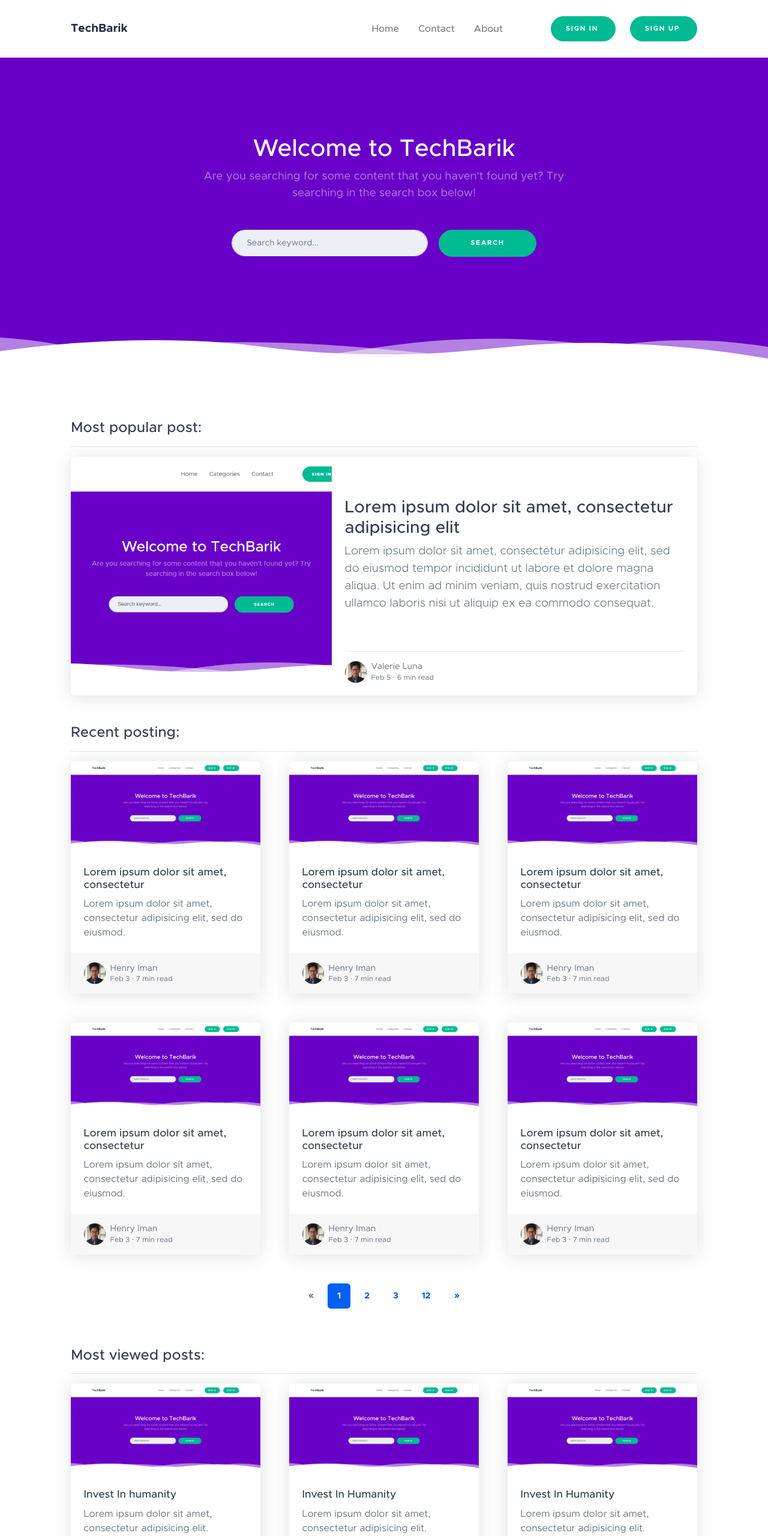
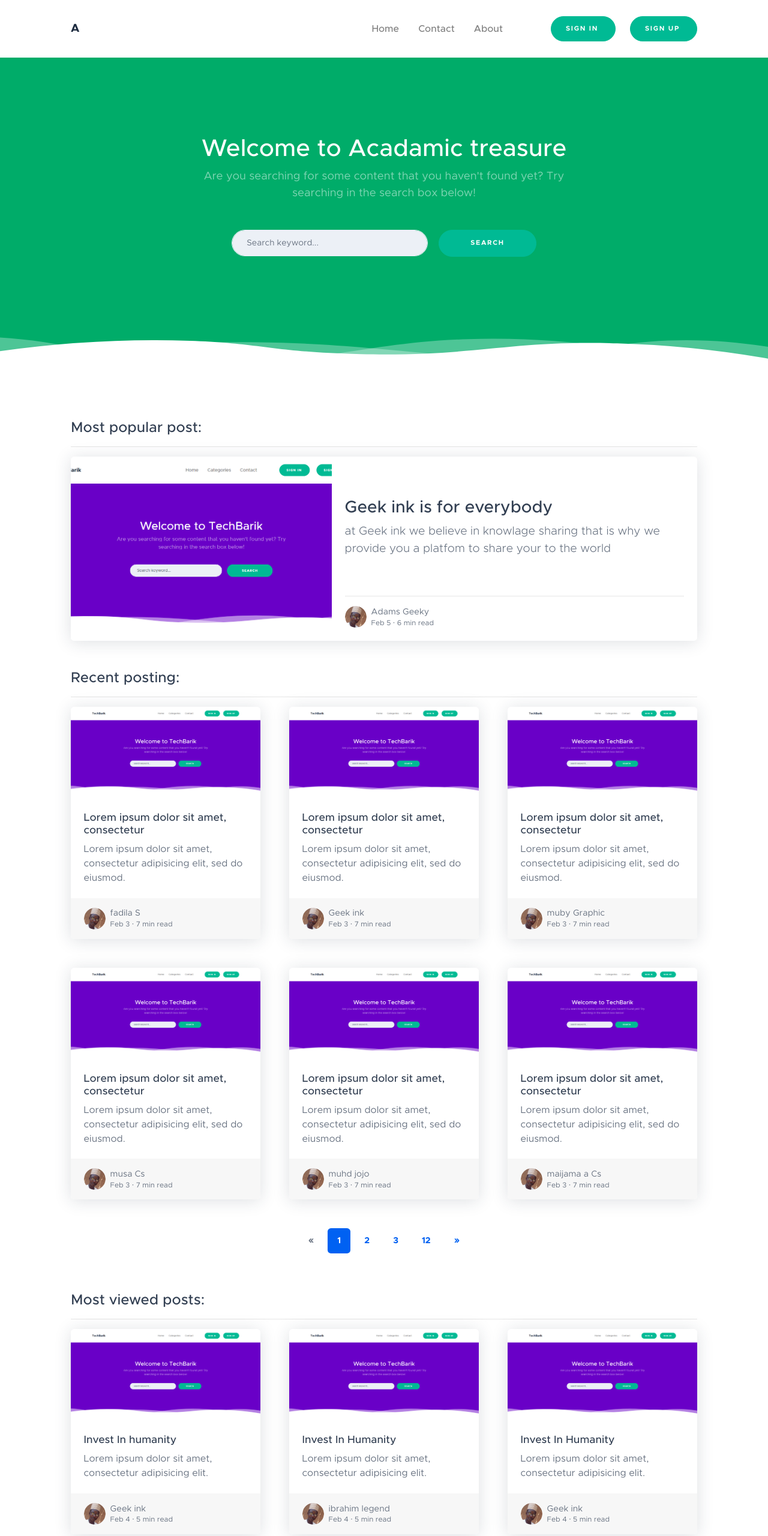
Before and after one commit to AdamsGeeky/webdevcomp, a plain HTML site: page projects/Geek_ink/index.html in a window 1280 px wide. Shown: the top 2560 px of the page at 60% size. Drawn offline with Linux system fonts and the light colour scheme; files whose address does not match are found by name.

Commit message:
script project

```diff
--- /dev/null
+++ b/projects/Geek_ink/css/customise.css
@@ -0,0 +1,2 @@
+#8BDB81
+#91C483
--- a/projects/Geek_ink/index.html
+++ b/projects/Geek_ink/index.html
@@ -6,7 +6,7 @@
         <meta name="viewport" content="width=device-width, initial-scale=1, shrink-to-fit=no" />
         <meta name="description" content />
         <meta name="author" content />
-        <title>Home-TechBarik</title>
+        <title>Home-Geekink</title>
         <link href="css/styles.css" rel="stylesheet" />
         <link rel="icon" type="image/x-icon" href="img/favicon.png" />
     </head>
@@ -17,7 +17,7 @@
 
                     <nav class="navbar navbar-marketing navbar-expand-lg bg-white navbar-light">
                         <div class="container">
-                            <a class="navbar-brand text-dark" href="index.html">TechBarik</a><button class="navbar-toggler" type="button" data-toggle="collapse" data-target="#navbarSupportedContent" aria-controls="navbarSupportedContent" aria-expanded="false" aria-label="Toggle navigation"><img src="img/menu.png" style="height:20px;width:25px" /><i data-feather="menu"></i></button>
+                            <a class="navbar-brand text-dark" href="index.html">A</a><button class="navbar-toggler" type="button" data-toggle="collapse" data-target="#navbarSupportedContent" aria-controls="navbarSupportedContent" aria-expanded="false" aria-label="Toggle navigation"><img src="img/menu.png" style="height:20px;width:25px" /><i data-feather="menu"></i></button>
                             <div class="collapse navbar-collapse" id="navbarSupportedContent">
                                 <ul class="navbar-nav ml-auto mr-lg-5">
                                     <li class="nav-item">
@@ -36,13 +36,13 @@
                         </div>
                     </nav>
 
-                    <header class="page-header page-header-dark bg-secondary">
+                    <header class="page-header page-header-dark bg-success">
                         <div class="page-header-content">
                             <div class="container">
                                 <div class="row justify-content-center">
                                     <div class="col-xl-8 col-lg-10 text-center">
 
-                                        <h1 class="page-header-title">Welcome to TechBarik</h1>
+                                        <h1 class="page-header-title">Welcome to Acadamic treasure</h1>
                                         <p class="page-header-text mb-5">Are you searching for some content that you haven't found yet? Try searching in the search box below!</p>
                                         <form class="page-header-signup mb-2 mb-md-0">
                                             <div class="form-row justify-content-center">
@@ -93,19 +93,16 @@
                                     <div class="col-lg-7">
                                         <div class="card-body">
                                             <div class="py-5">
-                                                <h5 class="card-title">Lorem ipsum dolor sit amet, consectetur adipisicing elit</h5>
+                                                <h5 class="card-title">Geek ink is for everybody</h5>
                                                 <p class="card-text">
-                                                    Lorem ipsum dolor sit amet, consectetur adipisicing elit, sed do eiusmod
-                                                    tempor incididunt ut labore et dolore magna aliqua. Ut enim ad minim veniam,
-                                                    quis nostrud exercitation ullamco laboris nisi ut aliquip ex ea commodo
-                                                    consequat.
+                                                    at Geek ink we believe in knowlage sharing that is why we provide you a platfom to share your to the world
                                                 </p>
                                             </div>
                                             <hr />
                                             <div class="post-preview-meta">
-                                                <img class="post-preview-meta-img" src="./img/mdabarik.jpg" />
+                                                <img class="post-preview-meta-img" src="./img/Adams.png" />
                                                 <div class="post-preview-meta-details">
-                                                    <div class="post-preview-meta-details-name">Valerie Luna</div>
+                                                    <div class="post-preview-meta-details-name">Adams Geeky</div>
                                                     <div class="post-preview-meta-details-date">Feb 5 &#xB7; 6 min read</div>
                                                 </div>
                                             </div>
@@ -128,9 +125,9 @@
                                         </div>
                                         <div class="card-footer">
                                             <div class="post-preview-meta">
-                                                <img class="post-preview-meta-img" src="./img/mdabarik.jpg" />
+                                                <img class="post-preview-meta-img" src="./img/Adams.png" />
                                                 <div class="post-preview-meta-details">
-                                                    <div class="post-preview-meta-details-name">Henry Iman</div>
+                                                    <div class="post-preview-meta-details-name">fadila S</div>
                                                     <div class="post-preview-meta-details-date">Feb 3 &#xB7; 7 min read</div>
                                                 </div>
                                             </div>
@@ -148,9 +145,9 @@
                                         </div>
                                         <div class="card-footer">
                                             <div class="post-preview-meta">
-                                                <img class="post-preview-meta-img" src="./img/mdabarik.jpg" />
+                                                <img class="post-preview-meta-img" src="./img/Adams.png" />
                                                 <div class="post-preview-meta-details">
-                                                    <div class="post-preview-meta-details-name">Henry Iman</div>
+                                                    <div class="post-preview-meta-details-name">Geek ink</div>
                                                     <div class="post-preview-meta-details-date">Feb 3 &#xB7; 7 min read</div>
                                                 </div>
                                             </div>
@@ -168,9 +165,9 @@
                                         </div>
                                         <div class="card-footer">
                                             <div class="post-preview-meta">
-                                                <img class="post-preview-meta-img" src="./img/mdabarik.jpg" />
+                                                <img class="post-preview-meta-img" src="./img/Adams.png" />
                                                 <div class="post-preview-meta-details">
-                                                    <div class="post-preview-meta-details-name">Henry Iman</div>
+                                                    <div class="post-preview-meta-details-name">muby Graphic</div>
                                                     <div class="post-preview-meta-details-date">Feb 3 &#xB7; 7 min read</div>
                                                 </div>
                                             </div>
@@ -188,9 +185,9 @@
                                         </div>
                                         <div class="card-footer">
                                             <div class="post-preview-meta">
-                                                <img class="post-preview-meta-img" src="./img/mdabarik.jpg" />
+                                                <img class="post-preview-meta-img" src="./img/Adams.png" />
                                                 <div class="post-preview-meta-details">
-                                                    <div class="post-preview-meta-details-name">Henry Iman</div>
+                                                    <div class="post-preview-meta-details-name">musa Cs</div>
                                                     <div class="post-preview-meta-details-date">Feb 3 &#xB7; 7 min read</div>
                                                 </div>
                                             </div>
@@ -208,9 +205,9 @@
                                         </div>
                                         <div class="card-footer">
                                             <div class="post-preview-meta">
-                                                <img class="post-preview-meta-img" src="./img/mdabarik.jpg" />
+                                                <img class="post-preview-meta-img" src="./img/Adams.png" />
                                                 <div class="post-preview-meta-details">
-                                                    <div class="post-preview-meta-details-name">Henry Iman</div>
+                                                    <div class="post-preview-meta-details-name">muhd jojo</div>
                                                     <div class="post-preview-meta-details-date">Feb 3 &#xB7; 7 min read</div>
                                                 </div>
                                             </div>
@@ -228,9 +225,9 @@
                                         </div>
                                         <div class="card-footer">
                                             <div class="post-preview-meta">
-                                                <img class="post-preview-meta-img" src="./img/mdabarik.jpg" />
+                                                <img class="post-preview-meta-img" src="./img/Adams.png" />
                                                 <div class="post-preview-meta-details">
-                                                    <div class="post-preview-meta-details-name">Henry Iman</div>
+                                                    <div class="post-preview-meta-details-name">maijama a Cs</div>
                                                     <div class="post-preview-meta-details-date">Feb 3 &#xB7; 7 min read</div>
                                                 </div>
                                             </div>
@@ -269,9 +266,9 @@
                                         </div>
                                         <div class="card-footer">
                                             <div class="post-preview-meta">
-                                                <img class="post-preview-meta-img" src="./img/mdabarik.jpg" />
+                                                <img class="post-preview-meta-img" src="./img/Adams.png" />
                                                 <div class="post-preview-meta-details">
-                                                    <div class="post-preview-meta-details-name">Aariz Fischer</div>
+                                                    <div class="post-preview-meta-details-name">Geek ink</div>
                                                     <div class="post-preview-meta-details-date">Feb 4 &#xB7; 5 min read</div>
                                                 </div>
                                             </div>
@@ -287,9 +284,9 @@
                                         </div>
                                         <div class="card-footer">
                                             <div class="post-preview-meta">
-                                                <img class="post-preview-meta-img" src="./img/mdabarik.jpg" />
+                                                <img class="post-preview-meta-img" src="./img/Adams.png" />
                                                 <div class="post-preview-meta-details">
-                                                    <div class="post-preview-meta-details-name">Aariz Fischer</div>
+                                                    <div class="post-preview-meta-details-name">ibrahim legend</div>
                                                     <div class="post-preview-meta-details-date">Feb 4 &#xB7; 5 min read</div>
                                                 </div>
                                             </div>
@@ -305,9 +302,9 @@
                                         </div>
                                         <div class="card-footer">
                                             <div class="post-preview-meta">
-                                                <img class="post-preview-meta-img" src="./img/mdabarik.jpg" />
+                                                <img class="post-preview-meta-img" src="./img/Adams.png" />
                                                 <div class="post-preview-meta-details">
-                                                    <div class="post-preview-meta-details-name">Aariz Fischer</div>
+                                                    <div class="post-preview-meta-details-name">Geek ink</div>
                                                     <div class="post-preview-meta-details-date">Feb 4 &#xB7; 5 min read</div>
                                                 </div>
                                             </div>
@@ -323,7 +320,7 @@
                                     <a class="card card-link border-top border-top-lg border-primary h-100 lift" href="#!"
                                         ><div class="card-body p-5">
                                             <div class="icon-stack icon-stack-lg bg-primary-soft text-primary mb-4"><i data-feather="user"></i></div>
-                                            <h6>Account</h6>
+                                            <h6>mathematics</h6>
                                         </div>
                                         <div class="card-footer bg-transparent pt-0 pb-5"><div class="badge badge-pill badge-light font-weight-normal px-3 py-2">21 Posts</div></div></a
                                     >
@@ -332,7 +329,7 @@
                                     <a class="card card-link border-top border-top-lg border-green h-100 lift" href="#!"
                                         ><div class="card-body p-5">
                                             <div class="icon-stack icon-stack-lg bg-green-soft text-green mb-4"><i data-feather="clock"></i></div>
-                                            <h6>Integrations</h6>
+                                            <h6>computer</h6>
                                         </div>
                                         <div class="card-footer bg-transparent pt-0 pb-5"><div class="badge badge-pill badge-light font-weight-normal px-3 py-2">9 Posts</div></div></a
                                     >
@@ -341,7 +338,7 @@
                                     <a class="card card-link border-top border-top-lg border-yellow h-100 lift" href="#!"
                                         ><div class="card-body p-5">
                                             <div class="icon-stack icon-stack-lg bg-yellow-soft text-yellow mb-4"><i data-feather="clock"></i></div>
-                                            <h6>Billing</h6>
+                                            <h6>physics</h6>
                                         </div>
                                         <div class="card-footer bg-transparent pt-0 pb-5"><div class="badge badge-pill badge-light font-weight-normal px-3 py-2">14 Posts</div></div></a
                                     >
@@ -350,7 +347,7 @@
                                     <a class="card card-link border-top border-top-lg border-purple h-100 lift" href="#!"
                                         ><div class="card-body p-5">
                                             <div class="icon-stack icon-stack-lg bg-purple-soft text-purple mb-4"><i data-feather="clock"></i></div>
-                                            <h6>Organizations</h6>
+                                            <h6>news</h6>
                                         </div>
                                         <div class="card-footer bg-transparent pt-0 pb-5"><div class="badge badge-pill badge-light font-weight-normal px-3 py-2">17 Posts</div></div></a
                                     >
@@ -359,7 +356,7 @@
                                     <a class="card card-link border-top border-top-lg border-red h-100 lift" href="#!"
                                         ><div class="card-body p-5">
                                             <div class="icon-stack icon-stack-lg bg-red-soft text-red mb-4"><i data-feather="clock"></i></div>
-                                            <h6>Performance</h6>
+                                            <h6>interprenuare</h6>
                                         </div>
                                         <div class="card-footer bg-transparent pt-0 pb-5"><div class="badge badge-pill badge-light font-weight-normal px-3 py-2">7 Posts</div></div></a
                                     >
@@ -368,7 +365,7 @@
                                     <a class="card card-link border-top border-top-lg border-teal h-100 lift" href="#!"
                                         ><div class="card-body p-5">
                                             <div class="icon-stack icon-stack-lg bg-teal-soft text-teal mb-4"><i data-feather="clock"></i></div>
-                                            <h6>Customizing</h6>
+                                            <h6>soft skills</h6>
                                         </div>
                                         <div class="card-footer bg-transparent pt-0 pb-5"><div class="badge badge-pill badge-light font-weight-normal px-3 py-2">14 Posts</div></div>
                                     </a>
@@ -389,7 +386,7 @@
                                             clip-path: url(#a);
                                         }
                                         .d {
-                                            opacity: 0.5;
+                                            opacity: 0.3;
                                             isolation: isolate;
                                         }
                                     </style>
@@ -412,7 +409,7 @@
                     <div class="container">
                         <hr class="mb-1" />
                         <div class="row align-items-center">
-                            <div class="col-md-6 small">Copyright &#xA9; TechBarik 2020</div>
+                            <div class="col-md-6 small">Copyright &#xA9; Geek Innovative Technology 2021</div>
                             <div class="col-md-6 text-md-right small">
                                 <a href="#">Privacy Policy</a>
                                 &#xB7;
--- /dev/null
+++ b/projects/script/project1/app.js
@@ -0,0 +1,4 @@
+ function hello(name) {
+     name = prompt("what is your name: ");
+     alert("hello world   " + name);
+ }
```
Also changed, not shown: projects/Geek_ink/about.html (+3 -3 lines), projects/Geek_ink/backend/index.html (+5 -5 lines), projects/Geek_ink/categories.html (+4 -4 lines), projects/Geek_ink/contact.html (+3 -3 lines), projects/Geek_ink/page.html (+3 -3 lines), projects/Geek_ink/search.html (+3 -3 lines), projects/Geek_ink/single.html (+3 -3 lines), projects/script/index.html (deleted, +0 -20 lines), projects/script/project1/index.html (added, +24 -0 lines), projects/script/project1/package.json (added, +11 -0 lines), projects/Geek_ink/backend/assets/img/Adams.png (added), projects/Geek_ink/backend/assets/img/mdabarik.jpg (deleted), projects/Geek_ink/img/Adams.png (added), projects/Geek_ink/img/mdabarik.jpg (deleted), 1 more files.
